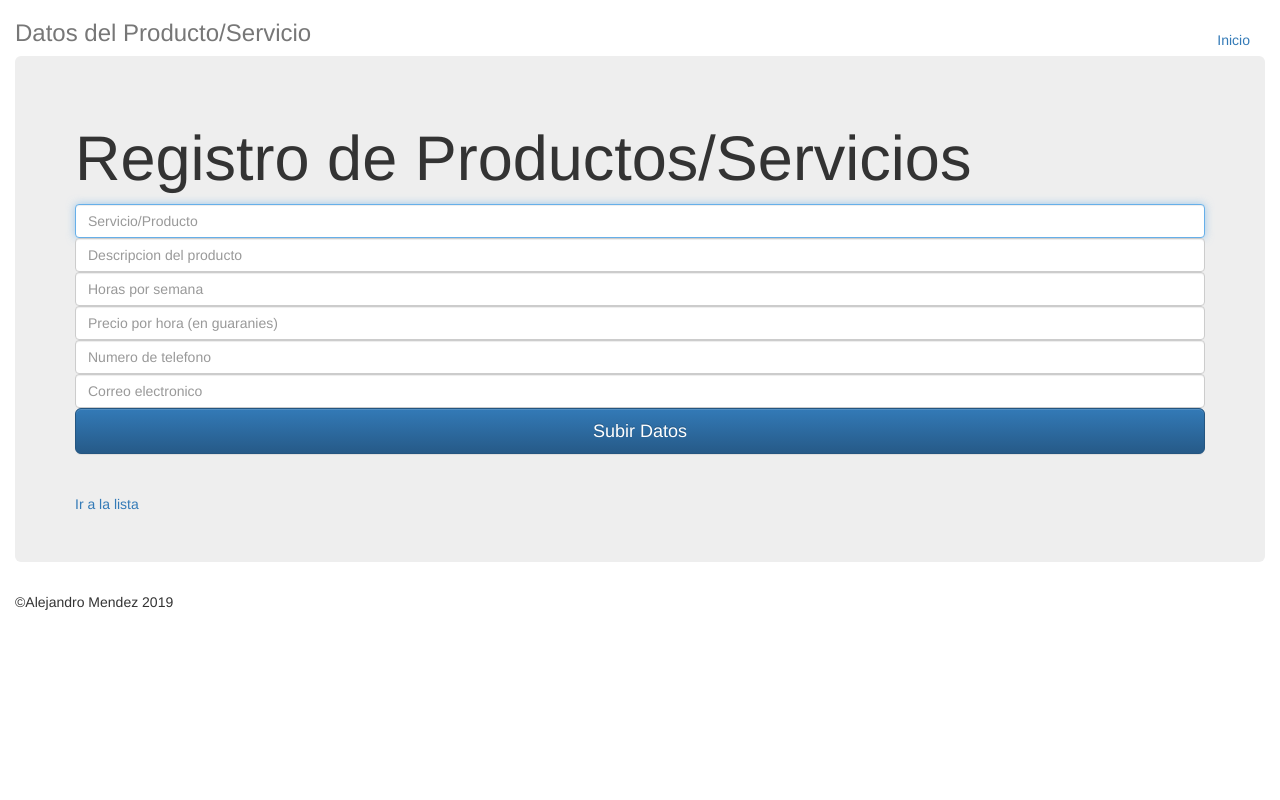
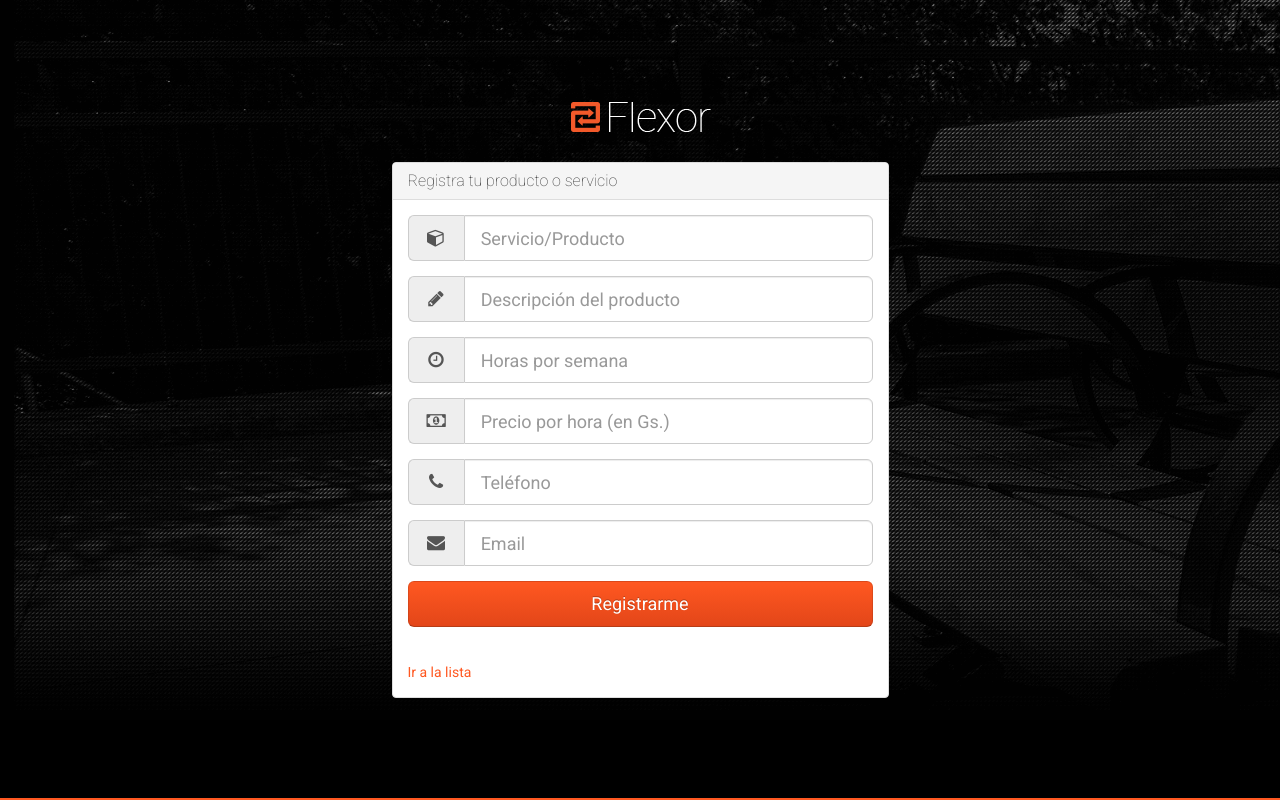
Before and after one commit to valeealcaraz/Hackathon, a Flask app: page /formulario in a window 1280 px wide. Run offline with Flask 2, Linux system fonts and the light colour scheme; data that the repository does not hold is empty; some libraries are stand-ins or nearby versions.

Commit message:
Registro de servicios más bonito

```diff
--- a/templates/registro.html
+++ b/templates/registro.html
@@ -1,71 +1,132 @@
 <!DOCTYPE html>
 <html lang="en">
+
 <head>
-    <title>Ventas Hobbies</title>
+  <meta charset="utf-8">
+  <title>Uber for Hobbies </title>
+  <meta content="width=device-width, initial-scale=1.0" name="viewport">
+  <meta content="" name="keywords">
+  <meta content="" name="description">
 
+  <!-- Facebook Opengraph integration: https://developers.facebook.com/docs/sharing/opengraph -->
+  <meta property="og:title" content="">
+  <meta property="og:image" content="">
+  <meta property="og:url" content="">
+  <meta property="og:site_name" content="">
+  <meta property="og:description" content="">
 
-      <!-- Latest compiled and minified CSS -->
-<link rel="stylesheet" href="https://maxcdn.bootstrapcdn.com/bootstrap/3.3.7/css/bootstrap.min.css" integrity="sha384-BVYiiSIFeK1dGmJRAkycuHAHRg32OmUcww7on3RYdg4Va+PmSTsz/K68vbdEjh4u" crossorigin="anonymous">
+  <!-- Twitter Cards integration: https://dev.twitter.com/cards/  -->
+  <meta name="twitter:card" content="summary">
+  <meta name="twitter:site" content="">
+  <meta name="twitter:title" content="">
+  <meta name="twitter:description" content="">
+  <meta name="twitter:image" content="">
 
-<!-- Optional theme -->
-<link rel="stylesheet" href="https://maxcdn.bootstrapcdn.com/bootstrap/3.3.7/css/bootstrap-theme.min.css" integrity="sha384-rHyoN1iRsVXV4nD0JutlnGaslCJuC7uwjduW9SVrLvRYooPp2bWYgmgJQIXwl/Sp" crossorigin="anonymous">
+  <!-- Fav and touch icons -->
+  <link rel="shortcut icon" href="img/icons/favicon.png">
+  <link rel="apple-touch-icon-precomposed" sizes="114x114" href="img/icons/114x114.png">
+  <link rel="apple-touch-icon-precomposed" sizes="72x72" href="img/icons/72x72.png">
+  <link rel="apple-touch-icon-precomposed" href="img/icons/default.png">
 
-<!-- Latest compiled and minified JavaScript -->
-<script src="https://maxcdn.bootstrapcdn.com/bootstrap/3.3.7/js/bootstrap.min.js" integrity="sha384-Tc5IQib027qvyjSMfHjOMaLkfuWVxZxUPnCJA7l2mCWNIpG9mGCD8wGNIcPD7Txa" crossorigin="anonymous"></script>
+  <!-- Google Fonts -->
+  <link href="https://fonts.googleapis.com/css?family=Roboto:400,100,300,500,700,900" rel="stylesheet">
 
+  <!-- Bootstrap CSS File -->
+  <link href="lib/bootstrap/css/bootstrap.min.css" rel="stylesheet">
+
+  <!-- Libraries CSS Files -->
+  <link href="lib/font-awesome/css/font-awesome.min.css" rel="stylesheet">
+  <link href="lib/owlcarousel/owl.carousel.min.css" rel="stylesheet">
+  <link href="lib/owlcarousel/owl.theme.min.css" rel="stylesheet">
+  <link href="lib/owlcarousel/owl.transitions.min.css" rel="stylesheet">
+
+  <!-- Main Stylesheet File -->
+  <link href="css/style.css" rel="stylesheet">
+
+  <!--Your custom colour override - predefined colours are: colour-blue.css, colour-green.css, colour-lavander.css, orange is default-->
+  <link href="#" id="colour-scheme" rel="stylesheet">
+
+  <!-- =======================================================
+    Theme Name: Flexor
+    Theme URL: https://bootstrapmade.com/flexor-free-multipurpose-bootstrap-template/
+    Author: BootstrapMade.com
+    Author URL: https://bootstrapmade.com
+  ======================================================= -->
 </head>
 
   <body>
+<!-- ======== @Region: body ======== -->
 
-    <div class="container-fluid">
+<body class="fullscreen-centered page-register">
+  <!--Change the background class to alter background image, options are: benches, boots, buildings, city, metro -->
+  <div id="background-wrapper" class="benches" data-stellar-background-ratio="0.8">
+
+    <!-- ======== @Region: #content ======== -->
+    <div id="content">
       <div class="header">
-        <nav>
-          <ul class="nav nav-pills pull-right">
-            <li role="presentation" ><a href="showHome">Inicio</a></li>
-
-
-          </ul>
-        </nav>
-        <h3 class="text-muted">Datos del Producto/Servicio</h3>
+        <div class="header-inner">
+          <!--navbar-branding/logo - hidden image tag & site name so things like Facebook to pick up, actual logo set via CSS for flexibility -->
+          <a class="navbar-brand center-block" href="index.html" title="Home">
+          </a>
         </div>
-
-      <div class="jumbotron">
-        <h1>Registro de Productos/Servicios</h1>
-
-         <form action = "{{ url_for('registro') }}" onsubmit="return validar()" method = "POST">
+      </div>
+      <div class="row">
+        <div class="col-sm-6 col-sm-offset-3">
+          <div class="panel panel-default">
+            <div class="panel-heading">
+              <h3 class="panel-title">
+                  Registra tu producto o servicio
+                </h3>
+            </div>
+            <form action = "{{ url_for('registro_usuario') }}" method = "POST">
               <!--- <form class="form-signin">-->
-          <label for="Servicio/Producto" class="sr-only">Servicio/Producto</label>
-          <input type="name" name="Servicio" id="Servicio/Producto" class="form-control" placeholder="Servicio/Producto" required autofocus onchange="cambio()">
-
-        <label for="Descripcion del producto" class="sr-only">Descripcion del producto</label>
-        <input type="text" name="Descripcion del producto" id="inputName" class="form-control" placeholder="Descripcion del producto" required autofocus>
-
-        <label for="Horas por semana" class="sr-only">Horas por semana</label>
-        <input type="number" name="Horas por semana" id="Horas por semana" class="form-control" placeholder="Horas por semana" required autofocus>
-
-        <label for="Precio por hora" class="sr-only">Precio por hora</label>
-        <input type="text" name="Precio por hora" id="Precio por hora" class="form-control" placeholder="Precio por hora (en guaranies)" required>
-
-        <label for="Contacto" class="sr-only">Numero de telefono</label>
-        <input type="number" name="Contacto" id="Contacto" class="form-control" placeholder="Numero de telefono" required>
-
-        <label for="Correo" class="sr-only">Correo electronico</label>
-        <input type="text" name="Correo" id="Correo" class="form-control" placeholder="Correo electronico" required>
-        <input type = "submit" value = "Subir Datos" onclick="alerta()" class="btn btn-lg btn-primary btn-block"/><br>
-        <!---<button id="btnSignUp" class="btn btn-lg btn-primary btn-block" type="button">Registrarse</button> -->
+            <div class="panel-body">
+              <form accept-charset="UTF-8" role="form">
+                <form accept-charset="UTF-8" role="form">
+                <fieldset>
+                  <div class="form-group">
+                    <div class="input-group input-group-lg">
+                      <span class="input-group-addon"><i class="fa fa-fw fa-cube"></i></span>
+                      <input type="text" class="form-control" placeholder="Servicio/Producto" name ="Servicio/Producto">
+                    </div>
+                  </div>
+                  <div class="form-group">
+                    <div class="input-group input-group-lg">
+                      <span class="input-group-addon"><i class="fa fa-fw fa-pencil"></i></span>
+                      <input type="text" class="form-control" placeholder="Descripción del producto" name="Descripción del producto">
+                    </div>
+                  </div>
+                    <div class="form-group">
+                      <div class="input-group input-group-lg">
+                        <span class="input-group-addon"><i class="fa fa-fw fa-clock-o"></i></span>
+                        <input type="text" class="form-control" placeholder="Horas por semana" name="Horas por semana">
+                      </div>
+                    </div>
+                  <div class="form-group">
+                    <div class="input-group input-group-lg">
+                      <span class="input-group-addon"><i class="fa fa-fw fa-money"></i></span>
+                      <input type="number" class="form-control" placeholder="Precio por hora (en Gs.)" name="Precio por hora">
+                    </div>
+                  </div>
+                  <div class="form-group">
+                    <div class="input-group input-group-lg">
+                      <span class="input-group-addon"><i class="fa fa-fw fa-phone"></i></span>
+                      <input type="number" class="form-control" placeholder="Teléfono" name="Teléfono">
+                  </div>
+                </div>
+                <div class="form-group">
+                  <div class="input-group input-group-lg">
+                    <span class="input-group-addon"><i class="fa fa-fw fa-envelope"></i></span>
+                    <input type="email" class="form-control" placeholder="Email" name="Email">
+                  </div>
+                  <div class="form-group">
+                  </div>
+                    <input class="btn btn-lg btn-primary btn-block" type="submit" value="Registrarme">
+                  </fieldset>
                 </form>
                 <h1 id="resultado"></h1>
-      <a href="/list"> Ir a la lista</a>
+                <a href="/lista_servicios"> Ir a la lista</a>
                 </div>
-
-
-      <footer class="footer">
-        <p>&copy;Alejandro Mendez 2019</p>
-      </footer>
-
-    </div>
-
-
     <script>
 
       //
@@ -90,9 +151,6 @@
           //document.formulario.inputName.readOnly=false;
         }
       }
-
-
-
    </script>
 
   <script>
@@ -114,13 +172,5 @@
       }
 
   </script>
-
-
-
-
-
-
-
-
   </body>
 </html>
```
Lines whose indentation alone changed are shown as unchanged.
